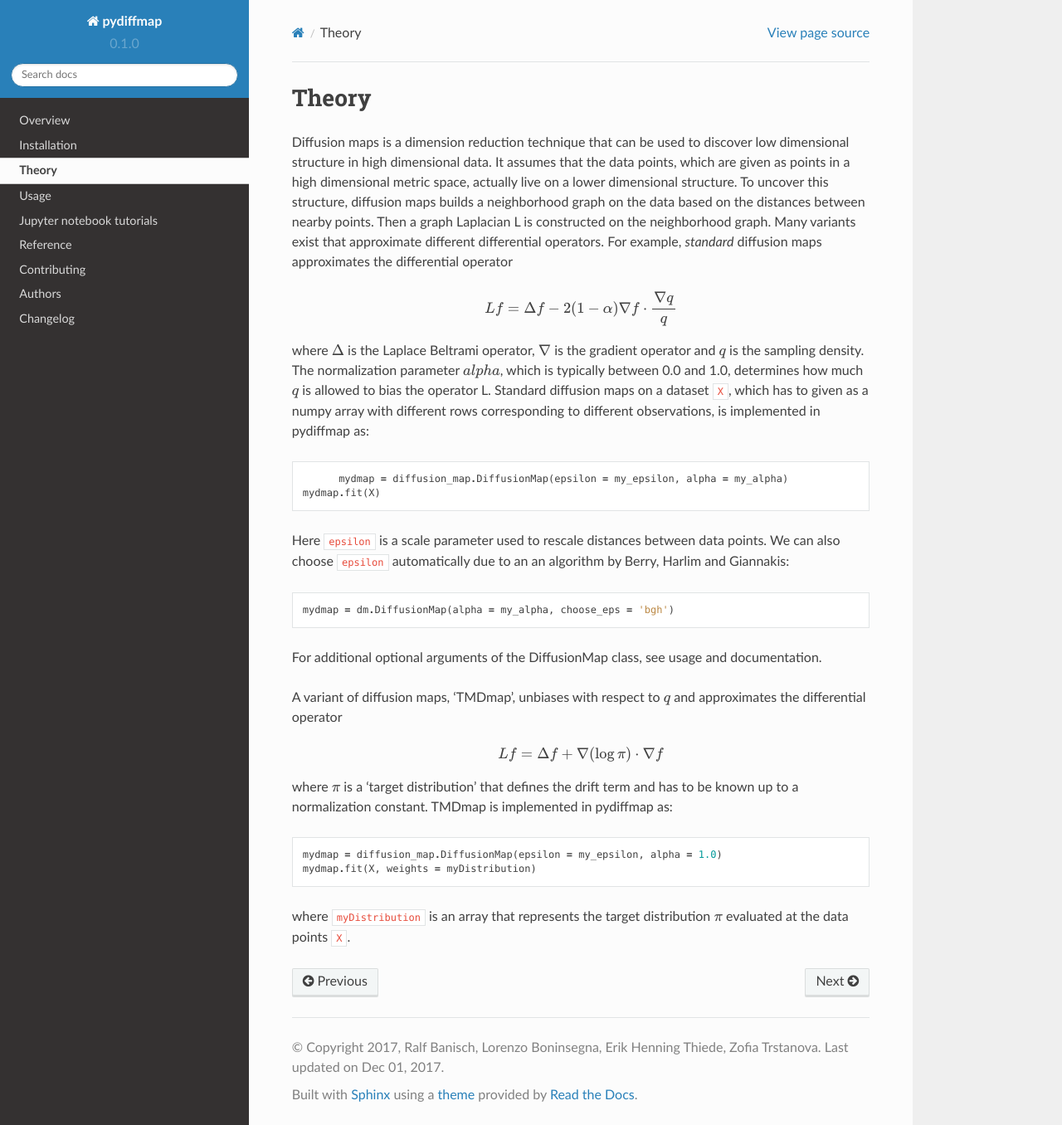
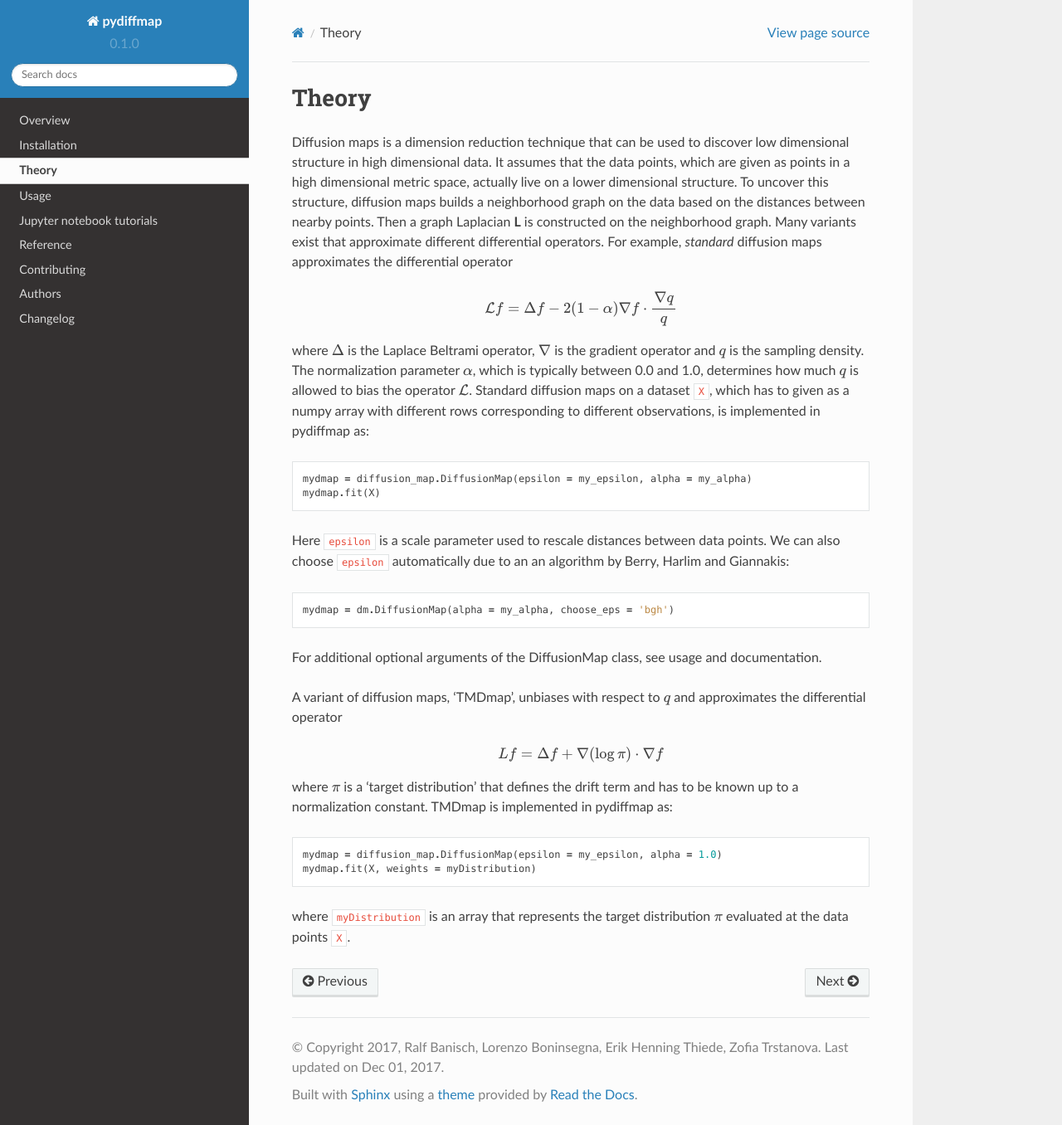
Before and after one commit to DiffusionMapsAcademics/pyDiffMap, a Sphinx documentation site: the page built from docs/theory.rst, in a window 1280 px wide and 1356 px high. Shown: the whole window at 83% size. Built offline with Sphinx 7.4.7 and the Read the Docs theme 2.0.0, drawn with Linux system fonts in a browser that asks for light colours.

Commit message:
corrected typos

```diff
--- a/docs/theory.rst
+++ b/docs/theory.rst
@@ -5,22 +5,22 @@ Theory
 Diffusion maps is a dimension reduction technique that can be used to discover low dimensional structure in high
 dimensional data. It assumes that the data points, which are given as points in a high dimensional metric space,
 actually live on a lower dimensional structure. To uncover this structure, diffusion maps builds a neighborhood graph
-on the data based on the distances between nearby points. Then a graph Laplacian L is constructed on the neighborhood
+on the data based on the distances between nearby points. Then a graph Laplacian **L** is constructed on the neighborhood
 graph. Many variants exist that approximate different differential operators. For example, *standard* diffusion maps
 approximates the differential operator
 
 .. math::
 
-   Lf = \Delta f - 2(1-\alpha)\nabla f \cdot \frac{\nabla q}{q}
+   \mathcal{L}f = \Delta f - 2(1-\alpha)\nabla f \cdot \frac{\nabla q}{q}
 
 
 where :math:`\Delta` is the Laplace Beltrami operator, :math:`\nabla` is the gradient operator and :math:`q` is the
-sampling density. The normalization parameter :math:`alpha`, which is typically between 0.0 and 1.0, determines how
-much :math:`q` is allowed to bias the operator L.
+sampling density. The normalization parameter :math:`\alpha`, which is typically between 0.0 and 1.0, determines how
+much :math:`q` is allowed to bias the operator :math:`\mathcal{L}`.
 Standard diffusion maps on a dataset ``X``, which has to given as a numpy array with different rows corresponding to
 different observations, is implemented in pydiffmap as::
 
-	mydmap = diffusion_map.DiffusionMap(epsilon = my_epsilon, alpha = my_alpha)
+  mydmap = diffusion_map.DiffusionMap(epsilon = my_epsilon, alpha = my_alpha)
   mydmap.fit(X)
 
 Here ``epsilon`` is a scale parameter used to rescale distances between data points. We can also choose ``epsilon``
```
